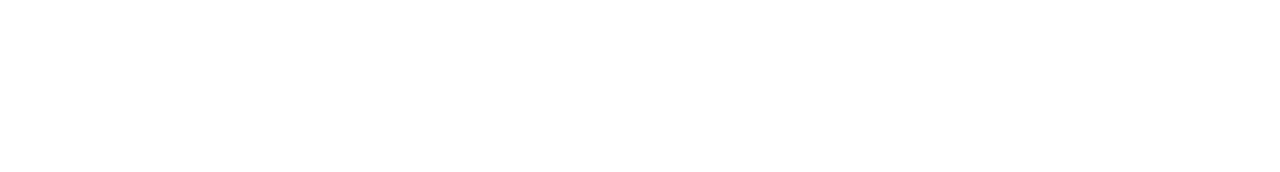
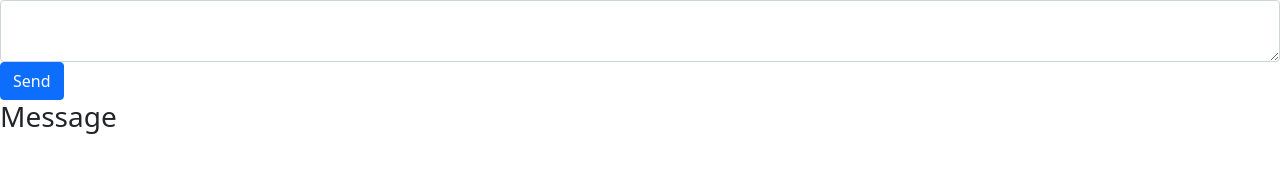
Before and after one commit to yse-yoo/ig22_node_4, a website: page public/index.html in a window 1280 px wide. Drawn offline with nearby package versions, Linux system fonts and the light colour scheme.

Commit message:
modifyed

```diff
--- a/public/index.html
+++ b/public/index.html
@@ -10,6 +10,12 @@
 </head>
 <body>
 
+    <textarea id="message" class="form-control"></textarea>
+    <button id="send" class="btn btn-primary">Send</button>
+
+    <h3>Message</h3>
+    <div id="chatList"></div>
+
     <script src="/socket.io/socket.io.js"></script>
     <script src="js/chat.js"></script>
 </body>
```
